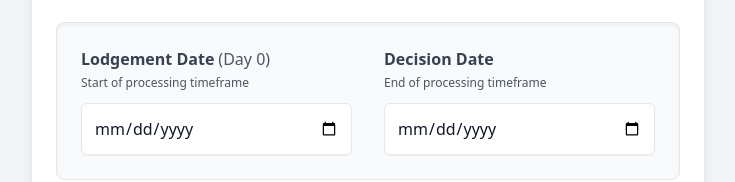
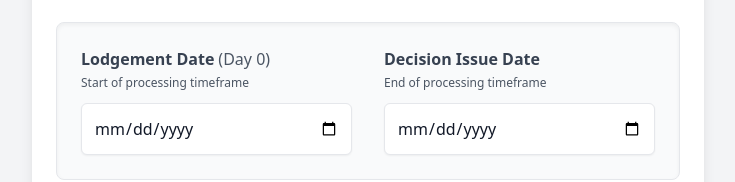
Before and after one commit to kinnoda-akl/RMA-working-day-calculator, a React (Vite) app: page / in a window 1280 px wide. Shown: the part 354-536 px from the top of the page, without its empty margins (272-1007 px from the left). Built offline with nearby package versions, Linux system fonts and the light colour scheme.

Commit message:
Update terminology in ConsentCalculator to use "decision issue date" for clarity

```diff
--- a/src/components/ConsentCalculator.tsx
+++ b/src/components/ConsentCalculator.tsx
@@ -269,7 +269,7 @@ const ConsentCalculator: React.FC = () => {
    * Also handle the edge case where end < start → return 0 to avoid a “1 day” bug.
    *
    * Removed the isPeriodEntirelyNonWorking check from here so that we can still
-   * show weekend/holiday counts if Day 0 was a working day but the decision date
+   * show weekend/holiday counts if Day 0 was a working day but the decision issue date
    * fell on a weekend/holiday immediately after.
    */
   const calculateCalendarStatsForDisplay = (start: Date, end: Date): CalendarStats => {
@@ -371,13 +371,13 @@ const ConsentCalculator: React.FC = () => {
     setNonWorkingDayNote(""); // reset note each time
 
     if (!startDate && !endDate) {
-      setValidationError("Please enter both lodgement date and decision date");
+      setValidationError("Please enter both lodgement date and decision issue date");
       return;
     } else if (!startDate) {
       setValidationError("Please enter a lodgement date");
       return;
     } else if (!endDate) {
-      setValidationError("Please enter a decision date");
+      setValidationError("Please enter a decision issue date");
       return;
     }
 
@@ -385,7 +385,7 @@ const ConsentCalculator: React.FC = () => {
     const mainEnd = new Date(endDate);
 
     if (mainEnd < originalStart) {
-      setValidationError("Decision date must be after lodgement date");
+      setValidationError("Decision issue date must be after lodgement date");
       return;
     }
 
@@ -400,7 +400,7 @@ const ConsentCalculator: React.FC = () => {
     if (!isWorkingDay(originalStart) && isPeriodEntirelyNonWorking(originalStart, mainEnd)) {
       // Show the user the "both lodged and decided within a non-working period" note
       setNonWorkingDayNote(
-        "Note: This application was both lodged and decided within a non-working period. No processing days will be counted."
+        "Note: This application was lodged and its decision issued within a non-working day period. No processing days will be counted."
       );
 
       // Return the 0-day result
@@ -456,7 +456,7 @@ const ConsentCalculator: React.FC = () => {
 
     let calendarStats: CalendarStats;
     if (mainEnd < calendarStart) {
-      // If the decision date precedes 'Day 1', show zero
+      // If the decision issue date precedes 'Day 1', show zero
       calendarStats = {
         totalCalendarDays: 0,
         weekendDays: 0,
@@ -615,10 +615,10 @@ const ConsentCalculator: React.FC = () => {
               />
             </div>
 
-            {/* Decision Date */}
+            {/* Decision Issue Date */}
             <div className="space-y-3">
               <label htmlFor="decisionDate" className="text-base font-semibold text-gray-700">
-                Decision Date
+                Decision Issue Date
                 <span className="block text-xs font-normal text-gray-600 mt-1">
                   End of processing timeframe
                 </span>
@@ -627,7 +627,7 @@ const ConsentCalculator: React.FC = () => {
                 id="decisionDate"
                 name="decisionDate"
                 type="date"
-                title="Decision Date"
+                title="Decision Issue Date"
                 placeholder="dd/mm/yyyy"
                 className="w-full p-2 sm:p-3 border border-gray-200 rounded-md shadow-sm
                            focus:ring-2 focus:ring-[#3c5c17] focus:border-[#3c5c17]
@@ -1083,7 +1083,7 @@ const ConsentCalculator: React.FC = () => {
                             <Info className="h-4 w-4" />
                           </button>
                           <MobileTooltip
-                            content="Total time elapsed since Day 1 (the day after Day 0), before considering excluded periods"
+                            content="Total elapsed time from Day 1 (the day after Day 0), before considering excluded periods"
                             isOpen={activeTooltip === 'elapsed-time'}
                             onClose={() => setActiveTooltip(null)}
                           />
@@ -1096,7 +1096,7 @@ const ConsentCalculator: React.FC = () => {
                             </TooltipTrigger>
                             <TooltipContent>
                               <p>
-                                Total time elapsed since Day 1 (the day after Day 0), before considering excluded periods.
+                                Total elapsed time from since Day 1 (the day after Day 0), before considering excluded periods.
                               </p>
                             </TooltipContent>
                           </Tooltip>
```
